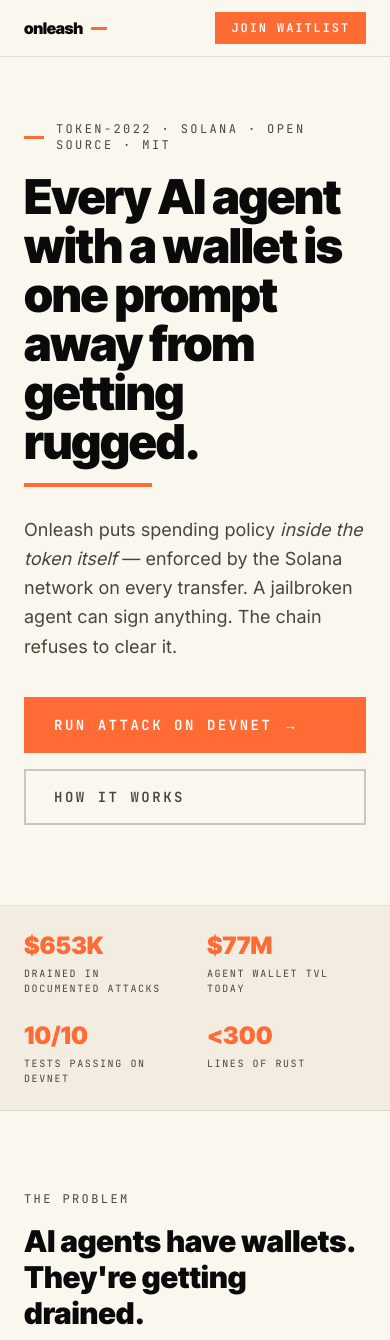
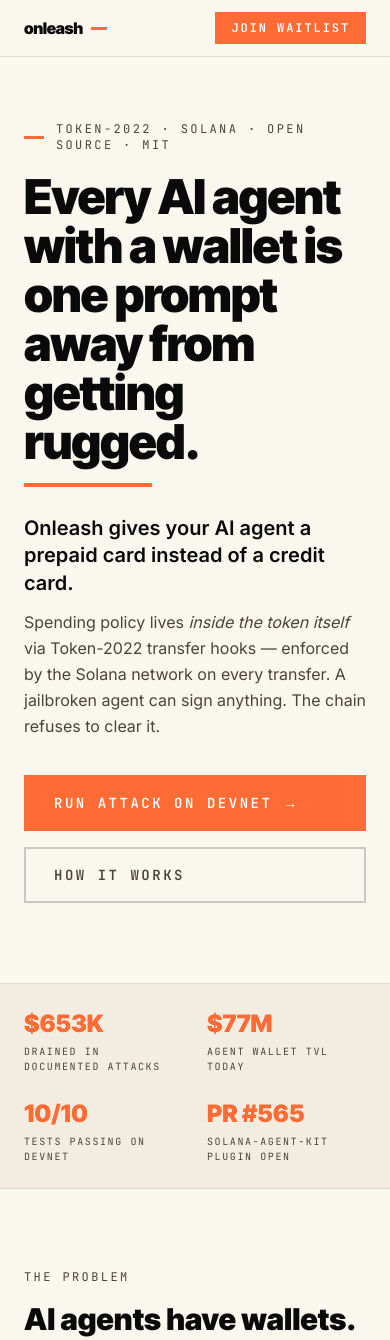
Before and after one commit to amalia020/onleash, a Next.js app in the folder site/: page / in a window 390 px wide. Shown: the top 1340 px of the page. Built offline with nearby package versions, Linux system fonts and the light colour scheme.

Commit message:
copy: prepaid card positioning, PR #565 traction, Ethereum comparison, Orca compatibility

```diff
--- a/site/app/how-it-works/page.tsx
+++ b/site/app/how-it-works/page.tsx
@@ -180,6 +180,6 @@
 
 const WHY_SOLANA = [
   { label: "Primitive",  title: "Token-2022 transfer hooks",   desc: "The only chain with a native hook that fires atomically on every token transfer — unbypassable at the protocol level, not your application code." },
-  { label: "Economics",  title: "Sub-cent per transfer",       desc: "The Onleash hook adds ~5,000 compute units per transfer. At current fees, policy enforcement costs under $0.001 per transaction." },
-  { label: "Ecosystem",  title: "ElizaOS · solana-agent-kit", desc: "The two dominant AI agent frameworks are both Solana-native. Onleash ships as a plugin PR — 5-line drop-in for any existing agent." },
+  { label: "Economics",  title: "Sub-cent per transfer",       desc: "On Ethereum, a policy check per transfer would cost $5+ in gas — making it economically unviable. On Solana it costs $0.001. That's the difference between a protocol primitive and a theoretical idea." },
+  { label: "Ecosystem",  title: "ElizaOS · solana-agent-kit", desc: "Draft PR #565 open to sendaifun/solana-agent-kit — the main Solana AI agent framework. ElizaOS and Griffain both build on it. 5-line drop-in for any existing agent." },
 ];
--- a/site/app/integrate/page.tsx
+++ b/site/app/integrate/page.tsx
@@ -34,6 +34,20 @@
         <div className="mx-auto max-w-5xl">
           <SectionLabel>Install</SectionLabel>
           <Code>{`pnpm add @onleash/sdk @solana/web3.js @solana/spl-token`}</Code>
+        </div>
+      </section>
+
+      {/* ── COMPATIBILITY ───────────────────────────────────────── */}
+      <section className="border-b border-[color:var(--line)] px-6 py-10 bg-[color:var(--paper-2)]">
+        <div className="mx-auto max-w-5xl flex flex-col sm:flex-row gap-6 sm:items-center sm:justify-between">
+          <div>
+            <p className="font-[family-name:var(--font-mono-family)] text-[10px] uppercase tracking-[0.2em] text-[color:var(--brand)]">✓ Orca Whirlpools compatible</p>
+            <p className="mt-1 text-sm text-[color:var(--ink-2)] max-w-xl">Onleash-protected tokens work in Orca pools via TokenBadge. Policy enforcement doesn&apos;t break DeFi composability — your agent can still swap through the deepest Solana liquidity.</p>
+          </div>
+          <a href="https://github.com/amalia020/onleash" target="_blank" rel="noreferrer"
+            className="font-[family-name:var(--font-mono-family)] flex-shrink-0 inline-flex items-center gap-2 border-2 border-[color:var(--line-strong)] px-4 py-2.5 text-xs uppercase tracking-[0.16em] text-[color:var(--ink-2)] hover:border-[color:var(--brand-line)] hover:text-[color:var(--brand)] transition-colors">
+            View compatibility notes →
+          </a>
         </div>
       </section>
 
--- a/site/app/page.tsx
+++ b/site/app/page.tsx
@@ -22,9 +22,12 @@
             Every AI agent with a wallet is one prompt away from getting rugged.
           </h1>
           <div className="mt-4 h-1 w-32 bg-[color:var(--brand)] animate-fade-up-delay-2" />
-          <p className="mt-7 max-w-2xl text-lg leading-relaxed text-[color:var(--ink-2)] animate-fade-up-delay-2">
-            Onleash puts spending policy <em>inside the token itself</em> — enforced by
-            the Solana network on every transfer. A jailbroken agent can sign anything.
+          <p className="mt-7 max-w-2xl text-xl font-semibold leading-snug text-[color:var(--ink)] animate-fade-up-delay-2">
+            Onleash gives your AI agent a prepaid card instead of a credit card.
+          </p>
+          <p className="mt-3 max-w-2xl text-base leading-relaxed text-[color:var(--ink-2)] animate-fade-up-delay-2">
+            Spending policy lives <em>inside the token itself</em> via Token-2022 transfer hooks — enforced
+            by the Solana network on every transfer. A jailbroken agent can sign anything.
             The chain refuses to clear it.
           </p>
           <div className="mt-9 flex flex-col gap-4 sm:flex-row sm:items-center animate-fade-up-delay-3">
@@ -256,7 +259,7 @@
   { value: "$653K",  label: "Drained in documented attacks" },
   { value: "$77M",   label: "Agent wallet TVL today" },
   { value: "10/10",  label: "Tests passing on devnet" },
-  { value: "<300",   label: "Lines of Rust" },
+  { value: "PR #565", label: "solana-agent-kit plugin open" },
 ];
 
 const INCIDENTS = [
```
